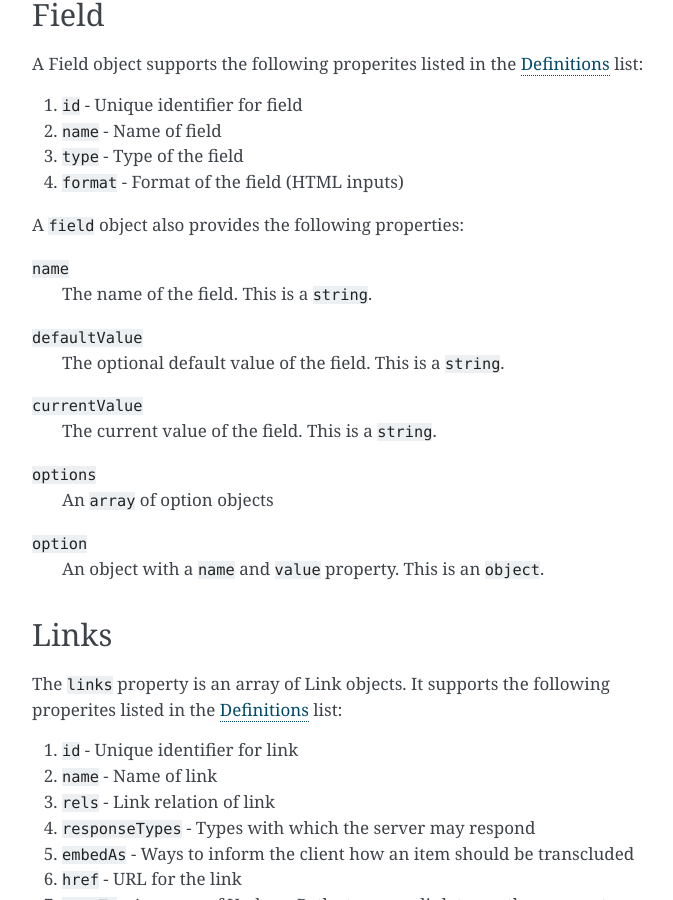
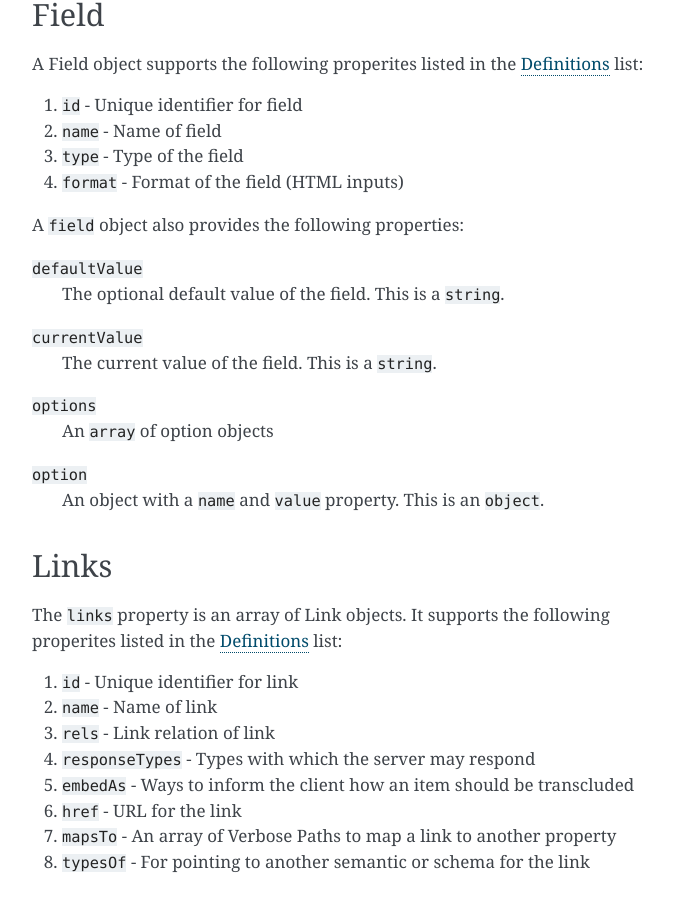
Before and after one commit to smizell/verbose, a Sphinx documentation site: the page built from docs/specification.rst, in a window 1280 px wide and 900 px high, scrolled down 5521 px. Shown: the whole window, without its empty margins (388-1061 px from the left). Built offline with Sphinx 7.4.7, drawn with Linux system fonts in a browser that asks for light colours.

Commit message:
Fix typo

```diff
--- a/docs/specification.rst
+++ b/docs/specification.rst
@@ -248,9 +248,6 @@ A Field object supports the following properites listed in the :ref:`Definitions
 4. ``format`` - Format of the field (HTML inputs)
 
 A ``field`` object also provides the following properties:
-
-``name``
-  The name of the field. This is a ``string``.
 
 ``defaultValue``
   The optional default value of the field. This is a ``string``.
```
